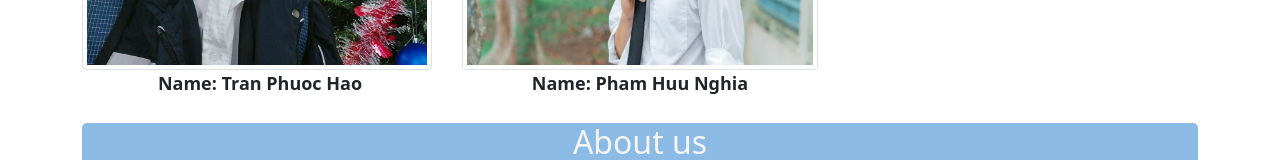
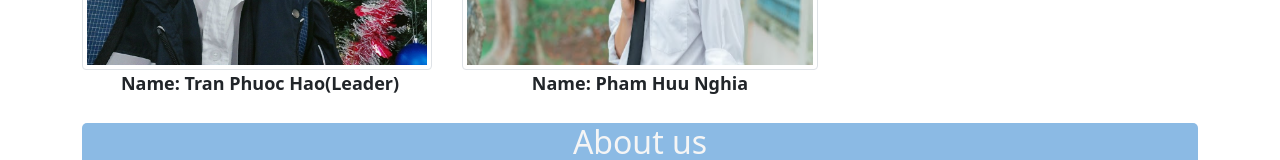
Before and after one commit to Killer-ProEZ/Falcons_group, a plain HTML site: page index.html in a window 1280 px wide. Shown: the part 980-1140 px from the top of the page. Drawn offline with nearby package versions, Linux system fonts and the light colour scheme.

Commit message:
Hao commit

```diff
--- a/index.html
+++ b/index.html
@@ -23,7 +23,7 @@
         <div class="row">
             <div class="col-sm-4">
                 <img class="img-thumbnail" src="img/hao.jpg" alt="">
-                <p class="name">Name: Tran Phuoc Hao</p>
+                <p class="name">Name: Tran Phuoc Hao(Leader)</p>
             </div>
             <div class="col-sm-4">
                 <img class="img-thumbnail" src="img/nghia.png" alt="">
```
